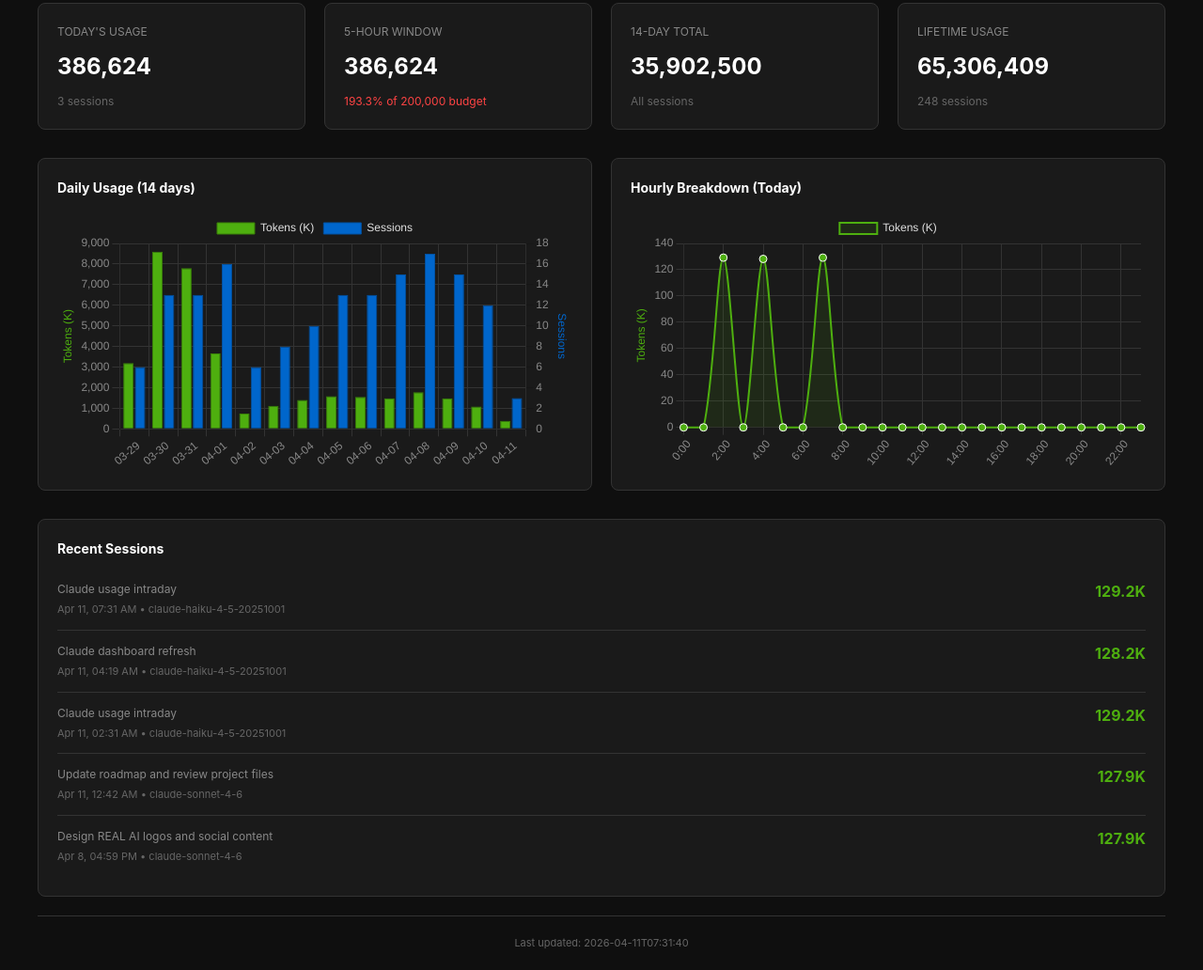
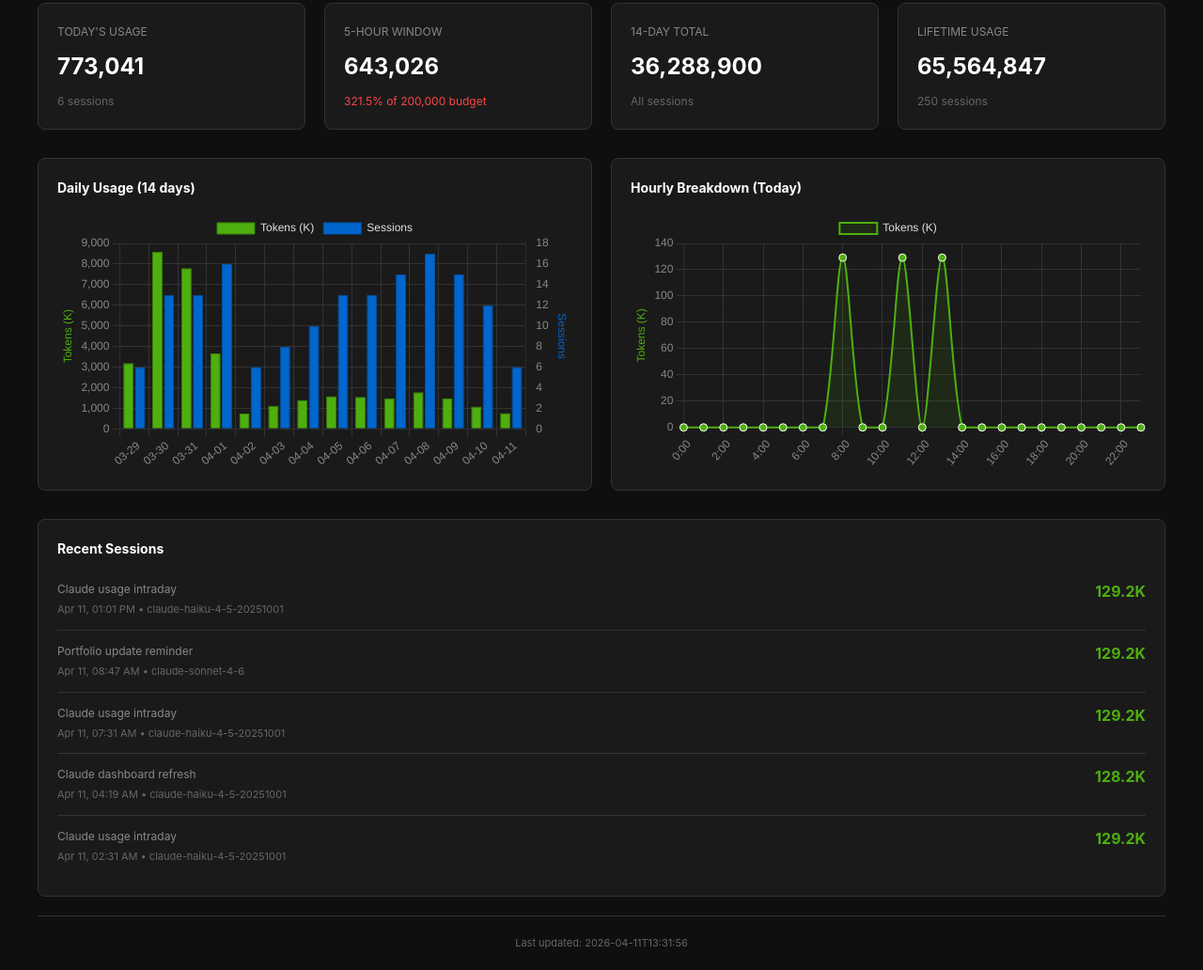
Before and after one commit to jay-commitsAI/claude-token-tracker, a website: page claude-dashboard.html in a window 1280 px wide. Shown: the part 178-1210 px from the top of the page at 94% size. Drawn offline with nearby package versions, Linux system fonts and the light colour scheme.

Commit message:
Intraday 13:31 | 6 sessions | window:322%

```diff
--- a/claude-dashboard.html
+++ b/claude-dashboard.html
@@ -189,22 +189,22 @@
         </div>
 
         <div class="last-updated">
-            <span id="lastUpdated">Last updated: 2026-04-11 12:00:00</span>
+            <span id="lastUpdated">Last updated: 2026-04-11 13:31:00</span>
         </div>
     </div>
 
     <script>
         const DATA = {
-    "generatedAt": "2026-04-11T07:31:40",
+    "generatedAt": "2026-04-11T13:31:56",
     "today": "2026-04-11",
-    "todaySessionCount": 3,
-    "todayTokens": 386624,
-    "totalSessions": 248,
-    "totalTokens": 65306409,
-    "windowTokens": 386624,
+    "todaySessionCount": 6,
+    "todayTokens": 773041,
+    "totalSessions": 250,
+    "totalTokens": 65564847,
+    "windowTokens": 643026,
     "windowBudget": 200000,
-    "windowPct": 193.3,
-    "windowStartISO": "2026-04-11T02:31:16.069000",
+    "windowPct": 321.5,
+    "windowStartISO": "2026-04-11T08:31:00",
     "dailyLabels": [
         "03-29",
         "03-30",
@@ -235,7 +235,7 @@
         17,
         15,
         12,
-        3
+        6
     ],
     "dailyTokensK": [
         3192.8,
@@ -251,23 +251,23 @@
         1784.7,
         1484.2,
         1087.5,
-        386.6
+        773.0
     ],
     "hourlyTokensK": [
-        0,
-        0,
-        129.2,
-        0,
-        128.2,
-        0,
-        0,
-        129.2,
         0,
         0,
         0,
         0,
         0,
         0,
+        0,
+        0,
+        129.2,
+        0,
+        0,
+        129.2,
+        0,
+        129.2,
         0,
         0,
         0,
@@ -280,6 +280,18 @@
         0
     ],
     "recentSessions": [
+        {
+            "timestamp": "2026-04-11T13:01:56.809000",
+            "title": "Claude usage intraday",
+            "model": "claude-haiku-4-5-20251001",
+            "tokensK": 129.243
+        },
+        {
+            "timestamp": "2026-04-11T08:47:48.958000",
+            "title": "Portfolio update reminder",
+            "model": "claude-sonnet-4-6",
+            "tokensK": 129.195
+        },
         {
             "timestamp": "2026-04-11T07:31:40.529000",
             "title": "Claude usage intraday",
@@ -297,18 +309,6 @@
             "title": "Claude usage intraday",
             "model": "claude-haiku-4-5-20251001",
             "tokensK": 129.184
-        },
-        {
-            "timestamp": "2026-04-11T00:42:15.688000",
-            "title": "Update roadmap and review project files",
-            "model": "claude-sonnet-4-6",
-            "tokensK": 127.908
-        },
-        {
-            "timestamp": "2026-04-08T16:59:30.121000",
-            "title": "Design REAL AI logos and social content",
-            "model": "claude-sonnet-4-6",
-            "tokensK": 127.893
         }
     ]
 };
```
